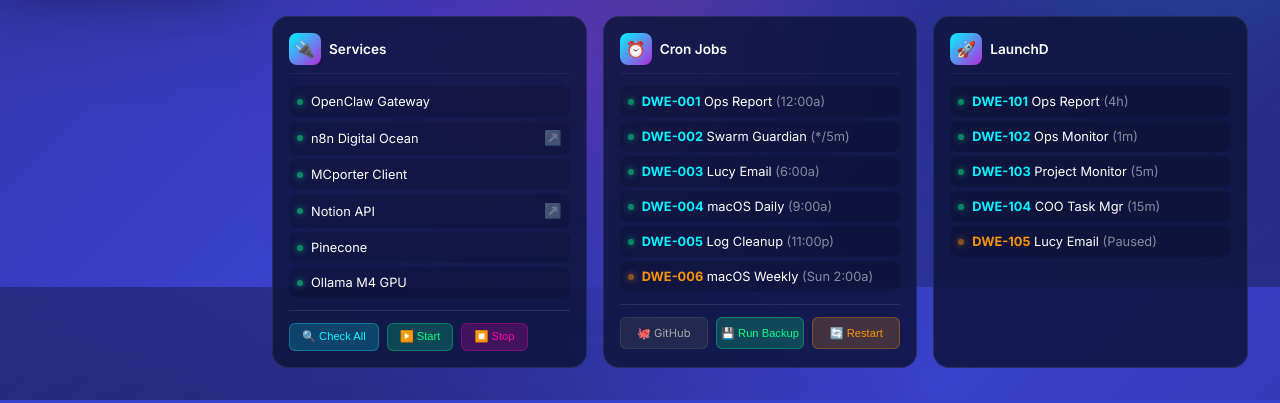
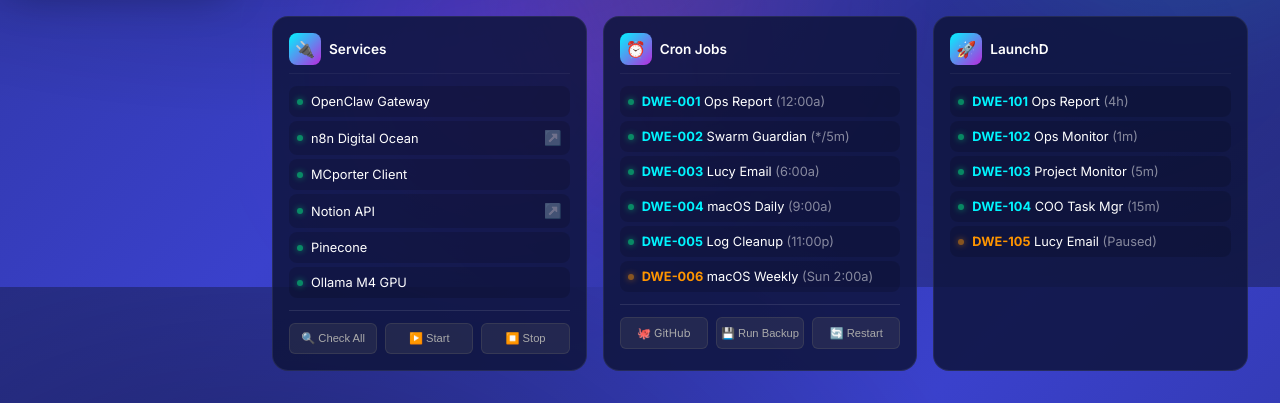
Before and after one commit to sirsid2001/dwe-command-center, a website: page dashboard.html in a window 1280 px wide. Shown: the part 513-916 px from the top of the page. Drawn offline with Linux system fonts and the light colour scheme.

Commit message:
Make all action buttons uniform gray color like GitHub button

```diff
--- a/dashboard.html
+++ b/dashboard.html
@@ -616,10 +616,10 @@
                     <div class="service-item" style="justify-content: space-between;"><span style="display: flex; align-items: center; gap: 0.5rem;"><span class="pulse-dot"></span><span>Notion API</span></span><a href="https://www.notion.so/2f797f8991298068b8aec4321d1c72b7?v=2f897f899129807f95a1000c3c232c0c" target="_blank" style="color: rgba(255,255,255,0.4); text-decoration: none; font-size: 0.9rem; margin-left: auto;">↗️</a></div>
                     <div class="service-item"><span class="pulse-dot"></span><span>Pinecone</span></div>
                     <div class="service-item"><span class="pulse-dot"></span><span>Ollama M4 GPU</span></div>
-                    <div style="margin-top: 0.75rem; padding-top: 0.75rem; border-top: 1px solid rgba(255,255,255,0.1); display: flex; gap: 0.5rem; flex-wrap: wrap;">
-                        <button style="padding: 0.4rem 0.75rem; background: rgba(0, 245, 255, 0.2); border: 1px solid rgba(0, 245, 255, 0.3); border-radius: 6px; color: #00f5ff; font-size: 0.7rem; cursor: pointer;">🔍 Check All</button>
-                        <button style="padding: 0.4rem 0.75rem; background: rgba(0, 255, 136, 0.2); border: 1px solid rgba(0, 255, 136, 0.3); border-radius: 6px; color: #00ff88; font-size: 0.7rem; cursor: pointer;">▶️ Start</button>
-                        <button style="padding: 0.4rem 0.75rem; background: rgba(255, 0, 170, 0.2); border: 1px solid rgba(255, 0, 170, 0.3); border-radius: 6px; color: #ff00aa; font-size: 0.7rem; cursor: pointer;">⏹️ Stop</button>
+                    <div style="margin-top: 0.75rem; padding-top: 0.75rem; border-top: 1px solid rgba(255,255,255,0.1); display: flex; justify-content: space-between; gap: 0.5rem;">
+                        <button style="flex: 1; text-align: center; padding: 0.5rem 0.25rem; background: rgba(100, 100, 100, 0.2); border: 1px solid rgba(100, 100, 100, 0.3); border-radius: 6px; color: #aaa; font-size: 0.7rem; cursor: pointer;">🔍 Check All</button>
+                        <button style="flex: 1; text-align: center; padding: 0.5rem 0.25rem; background: rgba(100, 100, 100, 0.2); border: 1px solid rgba(100, 100, 100, 0.3); border-radius: 6px; color: #aaa; font-size: 0.7rem; cursor: pointer;">▶️ Start</button>
+                        <button style="flex: 1; text-align: center; padding: 0.5rem 0.25rem; background: rgba(100, 100, 100, 0.2); border: 1px solid rgba(100, 100, 100, 0.3); border-radius: 6px; color: #aaa; font-size: 0.7rem; cursor: pointer;">⏹️ Stop</button>
                     </div>
                 </div>
 
@@ -636,8 +636,8 @@
                     <div class="service-item"><span class="pulse-dot warning"></span><span><strong style="color: #ff9500;">DWE-006</strong> macOS Weekly <span style="color: rgba(255,255,255,0.5);">(Sun 2:00a)</span></span></div>
                     <div style="margin-top: 0.75rem; padding-top: 0.75rem; border-top: 1px solid rgba(255,255,255,0.1); display: flex; justify-content: space-between; gap: 0.5rem;">
                         <a href="https://github.com/sirsid2001/dwe-command-center" target="_blank" style="flex: 1; text-align: center; padding: 0.5rem 0.25rem; background: rgba(100, 100, 100, 0.2); border: 1px solid rgba(100, 100, 100, 0.3); border-radius: 6px; color: #aaa; font-size: 0.7rem; text-decoration: none; cursor: pointer;">🐙 GitHub</a>
-                        <button style="flex: 1; text-align: center; padding: 0.5rem 0.25rem; background: rgba(0, 255, 136, 0.2); border: 1px solid rgba(0, 255, 136, 0.3); border-radius: 6px; color: #00ff88; font-size: 0.7rem; cursor: pointer;">💾 Run Backup</button>
-                        <button style="flex: 1; text-align: center; padding: 0.5rem 0.25rem; background: rgba(255, 149, 0, 0.2); border: 1px solid rgba(255, 149, 0, 0.3); border-radius: 6px; color: #ff9500; font-size: 0.7rem; cursor: pointer;">🔄 Restart</button>
+                        <button style="flex: 1; text-align: center; padding: 0.5rem 0.25rem; background: rgba(100, 100, 100, 0.2); border: 1px solid rgba(100, 100, 100, 0.3); border-radius: 6px; color: #aaa; font-size: 0.7rem; cursor: pointer;">💾 Run Backup</button>
+                        <button style="flex: 1; text-align: center; padding: 0.5rem 0.25rem; background: rgba(100, 100, 100, 0.2); border: 1px solid rgba(100, 100, 100, 0.3); border-radius: 6px; color: #aaa; font-size: 0.7rem; cursor: pointer;">🔄 Restart</button>
                     </div>
                 </div>
 
```
